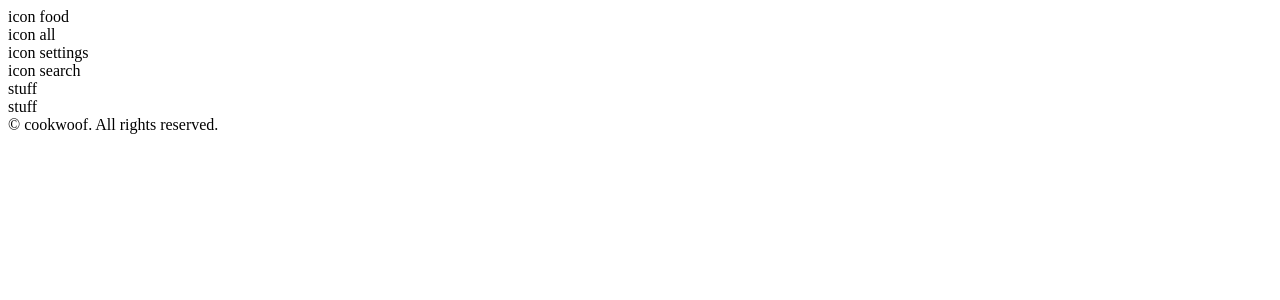
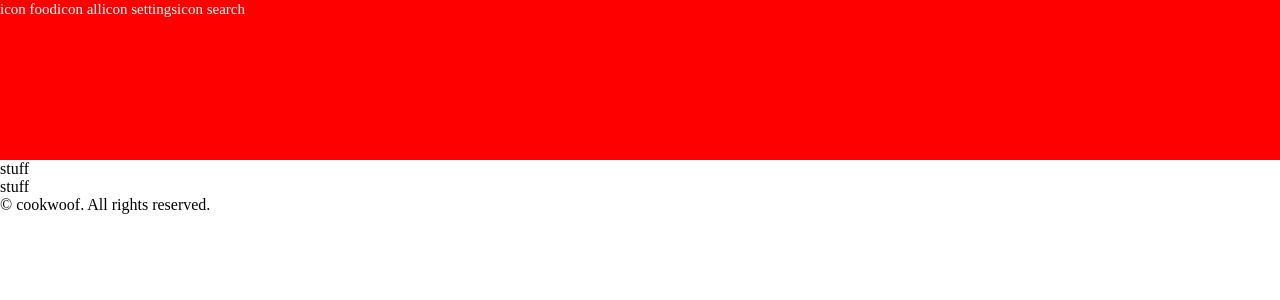
Before and after one commit to devjarxyz/cookwoof, a React (Create React App) app: page / in a window 1280 px wide. Shown: the top 300 px of the page. Built offline with nearby package versions, Linux system fonts and the light colour scheme.

Commit message:
some header styling

```diff
--- a/src/components/Layout/Header/index.tsx
+++ b/src/components/Layout/Header/index.tsx
@@ -3,14 +3,16 @@ import * as React from 'react';
 function Header() {
 
     return (
-        <nav>
+        <div className="header">
+            <nav className="header--nav">
+                <div className="header--nav--item">icon food</div>
+                <div className="header--nav--item">icon all</div>
+                <div className="header--nav--item">icon settings</div>
+                <div className="header--nav--item">icon search</div>
+                <div className="header--nav--animation header--nav--start-home" />
+            </nav>
+        </div>
 
-            <div>icon food</div>
-            <div>icon all</div>
-            <div>icon settings</div>
-            <div>icon search</div>
-
-        </nav>
     );
 }
 
--- a/src/components/Layout/index.tsx
+++ b/src/components/Layout/index.tsx
@@ -2,6 +2,7 @@ import * as React from 'react';
 import Header from './Header';
 import Footer from './Footer';
 
+import './layout.css';
 const Layout: React.FunctionComponent<any> = (
     props
   ) => {
--- a/src/components/Layout/layout.css
+++ b/src/components/Layout/layout.css
@@ -1,6 +1,34 @@
-nav {
+.header {
+    height: 20%;
+    width: 100%;
+}
+
+.header--nav {
 	position: relative;
 	width: 100%;
-	height: 20%;
+	height: 100%;
 	background-color: red;
 }
+
+.header--nav--item {
+	line-height: 50%;
+	height: 100%;
+	font-size: 15px;
+	display: inline-block;
+	position: relative;
+	z-index: 1;
+	text-decoration: none;
+	text-align: center;
+	color: white;
+    cursor: pointer;
+    background-color: transparent;
+}
+
+.header--nav .header--nav--animation {
+	position: absolute;
+	height: 100%;
+	top: 0;
+	z-index: 0;
+	transition: all .5s ease 0s;
+	border-radius: 8px;
+}
--- a/src/index.css
+++ b/src/index.css
@@ -0,0 +1,10 @@
+body {
+    height: 100vh;
+    width: 100vw;
+    margin: 0;
+}
+
+#root {
+    height: 100%;
+    width: 100%;
+}
--- a/src/index.tsx
+++ b/src/index.tsx
@@ -15,6 +15,8 @@ import { composeWithDevTools } from 'redux-devtools-extension'
 
 import Layout from './components/Layout';
 import Home from './Scenes/Home';
+
+import './index.css';
 
 export const history = createBrowserHistory()
 const sagaMiddleWare = createSagaMiddleWare();
```
